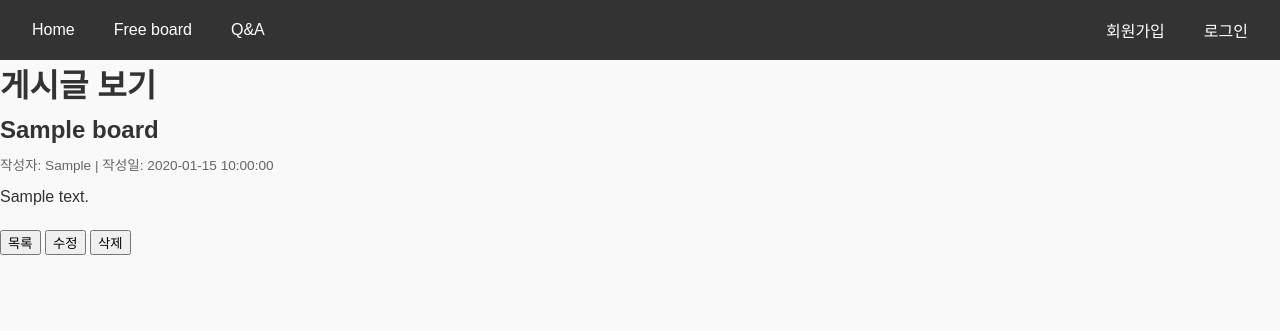
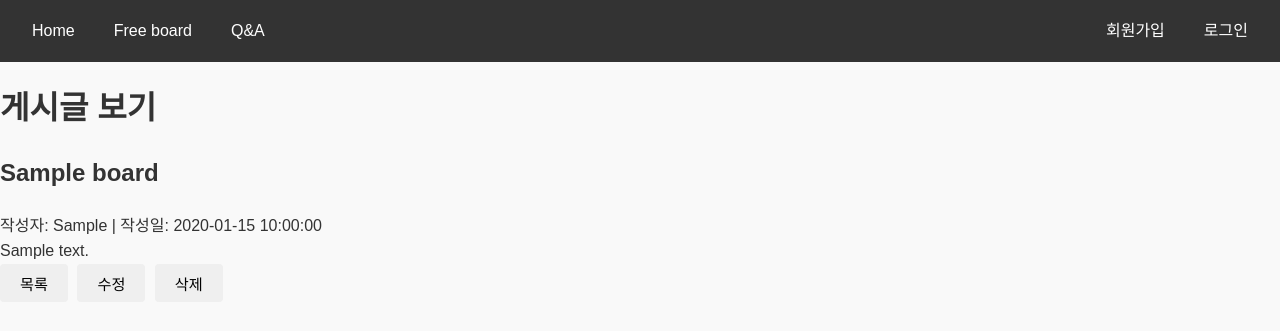
Before and after one commit to jeongbaul/freeboard, a PHP site: a page that uses htdocs/pages/board/view.php in a window 1280 px wide. Shown: the top 331 px of the page. Run offline with PHP 8.4, Linux system fonts and the light colour scheme; tables that the repository leaves empty or names only in its code hold one stand-in row (values such as "Sample post").

Commit message:
Update view.php

```diff
--- a/htdocs/pages/board/view.php
+++ b/htdocs/pages/board/view.php
@@ -1,10 +1,5 @@
 <?php
-date_default_timezone_set('Asia/Seoul');
-
-$conn = mysqli_connect("localhost", "root", "", "freeboard");
-if (!$conn) {
-    die("DB 연결 실패: " . mysqli_connect_error());
-}
+include_once $_SERVER['DOCUMENT_ROOT']."/lib/db.php";
 
 $no = $_GET['no'] ?? null;
 if (!$no) {
@@ -25,72 +20,10 @@ $post = mysqli_fetch_assoc($result);
 <head>
   <meta charset="UTF-8" />
   <title>게시글 보기</title>
-<style>
-body {
-    font-family: 'Noto Sans KR', sans-serif;
-    background-color: #f9f9f9;
-    color: #333;
-    margin: 0;
-    padding: 0;
-}
-.container {
-    max-width: 700px;
-    margin: 50px auto;
-    padding: 20px;
-    background-color: #fff;
-    border-radius: 6px;
-}
-h1, h2, h3 {
-    margin: 0 0 10px 0;
-    text-align: left; /* 제목도 왼쪽 */
-}
-.section-title {
-    font-weight: bold;
-    margin-top: 20px;
-    margin-bottom: 5px;
-}
-hr {
-    border: 0;
-    border-top: 1px solid #ddd;
-    margin: 10px 0 20px 0;
-}
-.post-info, .reply-info {
-    font-size: 0.85em;
-    color: #666;
-    margin-bottom: 10px;
-}
-.content, .reply-content {
-    white-space: pre-wrap;
-    line-height: 1.6;
-    margin-bottom: 20px;
-    text-align: left;
-}
-.btn {
-    padding: 8px 15px;
-    margin: 0 5px;
-    font-size: 0.9em;
-    color: #fff;
-    background-color: #007bff;
-    border: none;
-    border-radius: 4px;
-    cursor: pointer;
-}
-.btn:hover {
-    background-color: #0056b3;
-}
-textarea {
-    width: 100%;
-    padding: 8px;
-    font-size: 0.9em;
-    border-radius: 4px;
-    border: 1px solid #ccc;
-    resize: vertical;
-}
-</style>
+  <link rel="stylesheet" href="/css/index.css">
+</head>
 
-
-</head>
-<body>
+<body class="view-page">
 
   <h1>게시글 보기</h1>
 
```
